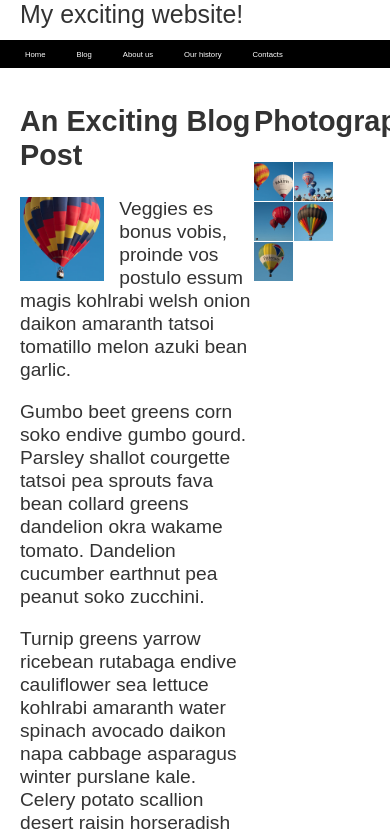
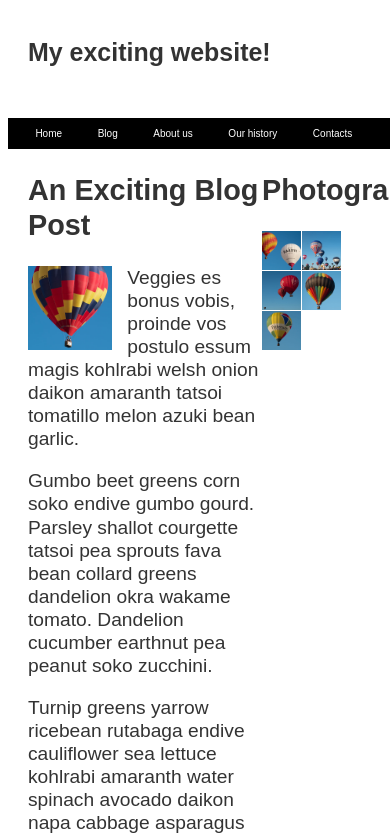
Before and after one commit to rs126/RioWeb408DevP7, a website: page index.html in a window 390 px wide. Shown: the top 837 px of the page. Drawn offline with Linux system fonts and the light colour scheme.

Commit message:
requirements met

```diff
--- a/css/styles.css
+++ b/css/styles.css
@@ -1,8 +1,8 @@
 body {
     background-color: #fff;
     color: #333;
-    margin: 0;
-    margin-top: 80px;
+    margin-left: 20;
+    margin-right: 20;
     font: 1.2em / 1.2 Arial, Helvetica, sans-serif;
   }
 
@@ -15,9 +15,13 @@ body {
     font-size: 200%;
     padding: 50px 20px;
     margin: 0 auto;
+    margin-bottom: -20px;
     max-width: 980px;
-    position: absolute;
-    top: -50px;
+    position: relative;
+    top: -20px;
+    font-weight: bold;
+
+
   }
 
   .grid {
@@ -30,8 +34,8 @@ body {
   nav {
     background-color: #000;
     padding: .5em;
-    position: fixed;
-    top: 50px;
+    position: sticky;
+    top: 0px;
     width: 100vw;
 
   }
@@ -91,7 +95,7 @@ body {
 
   @media screen and (max-width: 800px) {
   nav li {
-    font-size: 30%;
+    font-size: 10px;
     margin-left: 1%;
     margin-right: 1%;
   }
@@ -100,7 +104,7 @@ body {
 
   @media screen and (max-width: 700px) {
   nav li {
-    font-size: 40%;
+    font-size: 10px;
     margin-left: 1%;
     margin-right: 1%;
   }
@@ -112,7 +116,7 @@ body {
 
   @media screen and (max-width: 600px) {
   nav li {
-    font-size: 40%;
+    font-size: 10px;
     margin-left: 2%;
     margin-right: 2%;
   }
@@ -121,9 +125,6 @@ body {
     font-size: 130%;
   }
 
-  nav{
-    top: 40px;
-  }
 }
 
 
@@ -133,3 +134,7 @@ body {
   }
 
 }
+
+h1 h2{
+  font-weight: bold;
+}
```
Also changed, not shown: README.md.
